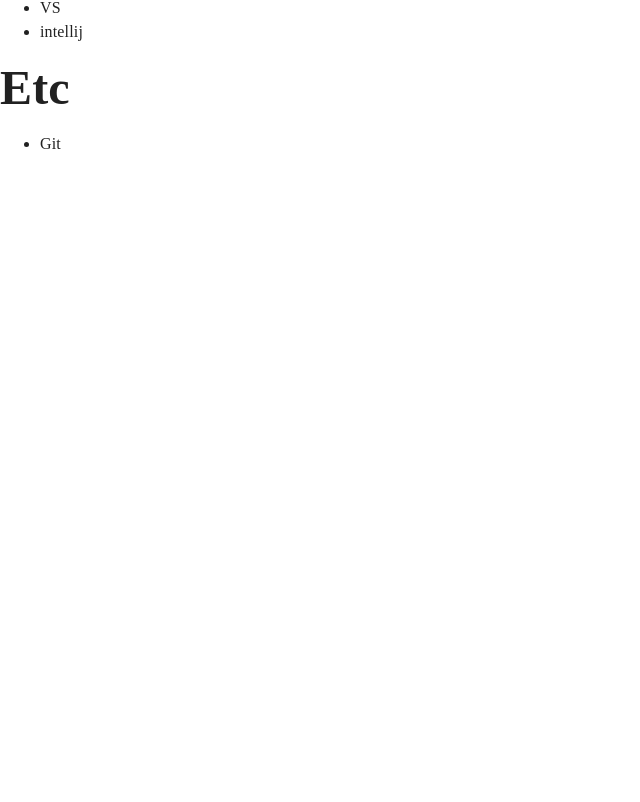
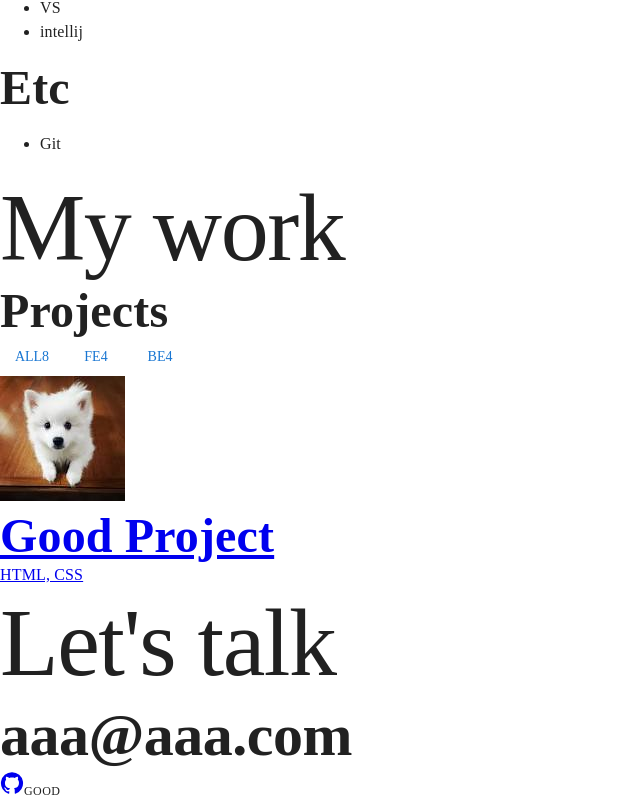
Before and after one commit to bell-ho/portfolio, a React (Create React App) app: page / in a window 1280 px wide. Shown: the part 1396-2198 px from the top of the page, without its empty margins (0-640 px from the left). Before the commit the page ends 1568 px from the top, so only its background shows below. Built offline with nearby package versions, Linux system fonts and the light colour scheme.

Commit message:
마크업 작업

```diff
--- a/src/components/Contact.jsx
+++ b/src/components/Contact.jsx
@@ -1,7 +1,25 @@
 import React from 'react';
-
-const About = () => {
-  return <div></div>;
+import { Box, Typography } from '@mui/material';
+import GitHubIcon from '@mui/icons-material/GitHub';
+const Contact = () => {
+  return (
+    <Box>
+      <Typography variant={'h1'} className={'contact__title'}>
+        Let's talk
+      </Typography>
+      <Typography variant={'h2'} className={'contact__email'}>
+        aaa@aaa.com
+      </Typography>
+      <Box className={'contact__links'}>
+        <a href={'#'} target={'_blank'}>
+          <GitHubIcon />
+        </a>
+        <Typography variant={'caption'} className={'contact__rights'}>
+          GOOD
+        </Typography>
+      </Box>
+    </Box>
+  );
 };
 
-export default About;
+export default Contact;
--- a/src/components/Main.jsx
+++ b/src/components/Main.jsx
@@ -3,6 +3,8 @@
 import About from './About';
 import Home from './Home';
 import Skills from './Skills';
+import Work from './Work';
+import Contact from './Contact';
 
 const Main = () => {
   return (
@@ -11,6 +13,8 @@
       <Home />
       <About />
       <Skills />
+      <Work />
+      <Contact />
     </>
   );
 };
--- a/src/components/Work.jsx
+++ b/src/components/Work.jsx
@@ -1,7 +1,35 @@
 import React from 'react';
+import { Box, Button, Typography } from '@mui/material';
+import dog3 from '../assets/imgs/dog3.jpg';
 
-const About = () => {
-  return <div></div>;
+const Work = () => {
+  return (
+    <Box>
+      <Typography variant={'h1'}>My work</Typography>
+      <Typography variant={'h3'}>Projects</Typography>
+      <Box className={'work__categories'}>
+        <Button className={'category__btn'}>
+          All<span className={'category__count'}>8</span>
+        </Button>
+        <Button className={'category__btn'}>
+          FE<span className={'category__count'}>4</span>
+        </Button>
+        <Button className={'category__btn'}>
+          BE<span className={'category__count'}>4</span>
+        </Button>
+      </Box>
+
+      <Box className={'work__projects'}>
+        <a href={'#'} className={'project'} target={'_blank'}>
+          <img src={dog3} alt={''} align={'good'} className={'project__img'} />
+          <Box className={'project__description'}>
+            <Typography variant={'h3'}>Good Project</Typography>
+            <span>HTML, CSS</span>
+          </Box>
+        </a>
+      </Box>
+    </Box>
+  );
 };
 
-export default About;
+export default Work;
```
